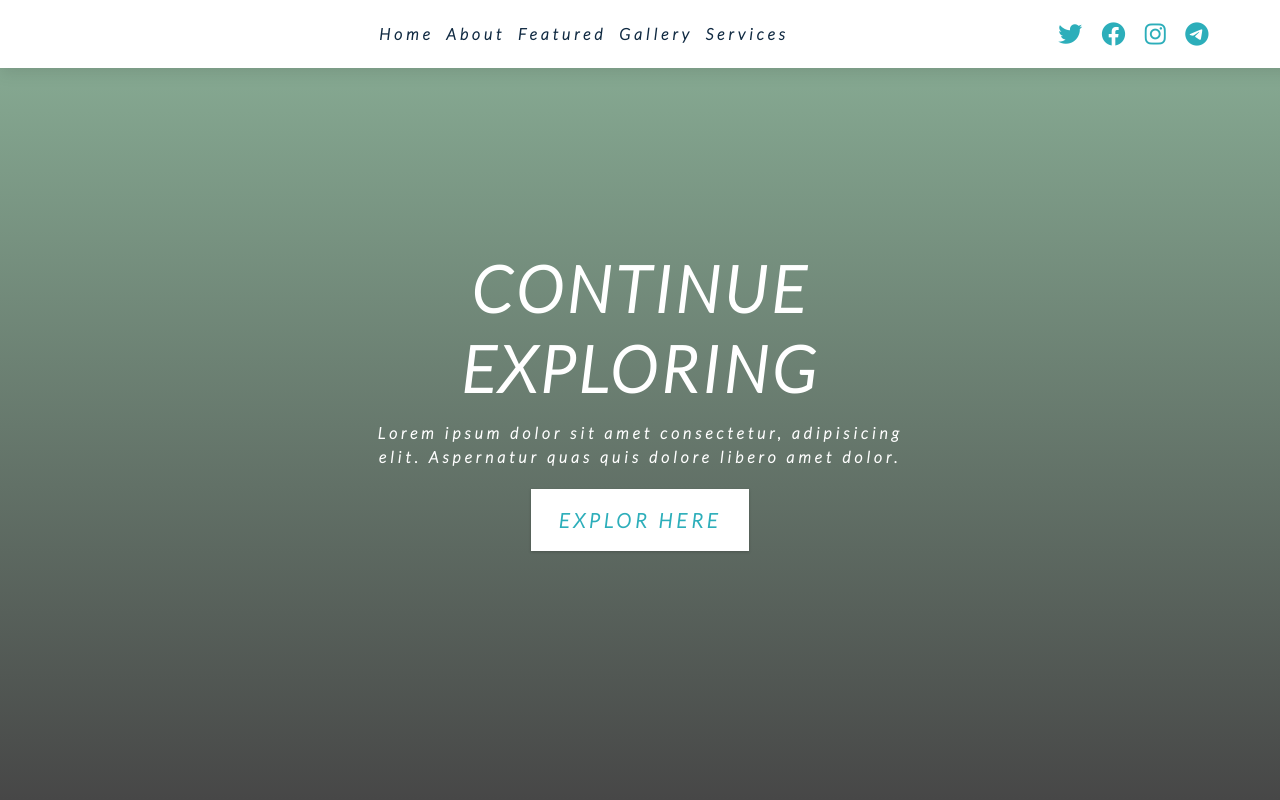
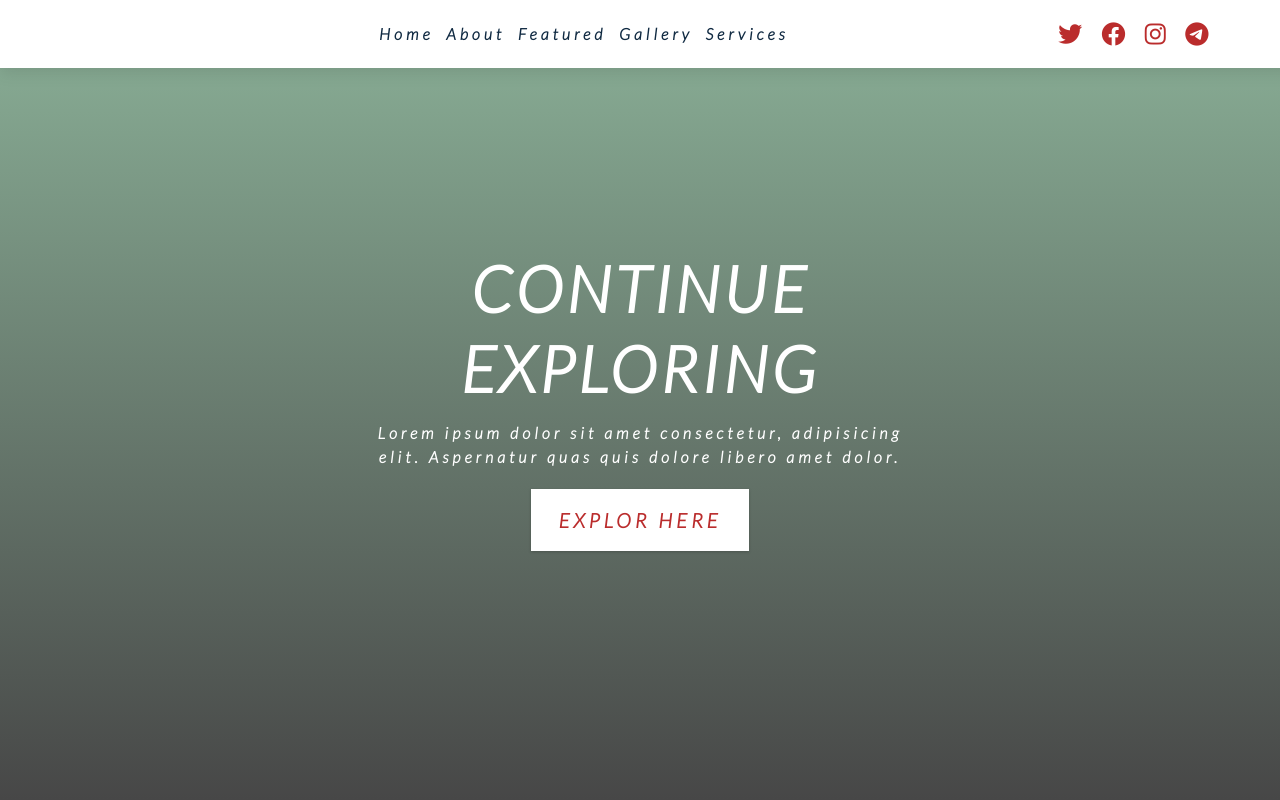
Before and after one commit to AmirRezaMosayeby/CONTINUE-EXPLORING, a plain HTML site: page index.html in a window 1280 px wide. Shown: the top 800 px of the page. Drawn offline with Linux system fonts and the light colour scheme.

Commit message:
main color change to red

```diff
--- a/main.css
+++ b/main.css
@@ -10,6 +10,7 @@
 
   /* primary main color  */
   --clr-primary-5: hsl(185, 62%, 45%);
+  --clr-primary-5: hsl(0, 62%, 45%);
 
   /*lighter shade of primary color  */
   --clr-primary-6: hsl(185, 57%, 50%);
```
